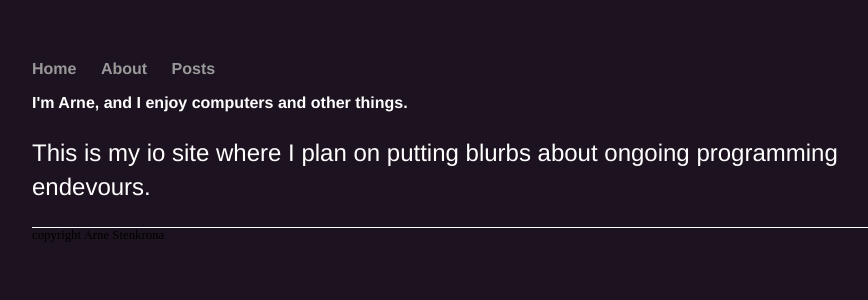
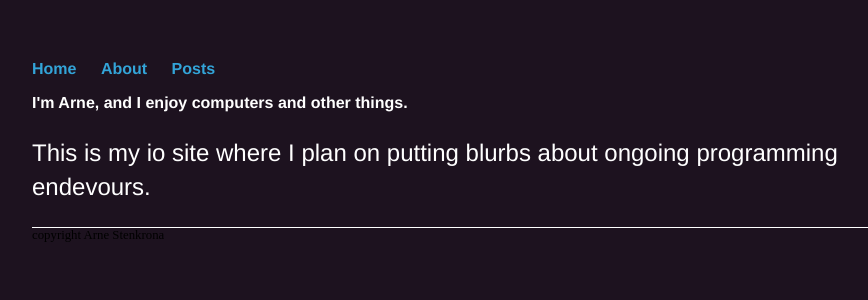
Before and after one commit to ArneStenkrona/ArneStenkrona.github.io, a Jekyll site: the page built from index.html, in a window 1280 px wide. Shown: the top 300 px of the page, without its empty margins (160-1028 px from the left). Built offline with Jekyll 4.4.1, drawn with Linux system fonts in a browser that asks for light colours.

Commit message:
update styling

```diff
--- a/css/main.css
+++ b/css/main.css
@@ -15,11 +15,18 @@ nav ul li, footer ul li {
 }
 a {
     text-decoration: none;
-    color: #999;
+    color: rgb(51, 164, 216);
+}
+a:visited {
+    color: rgb(177, 85, 214);
 }
 a:hover {
     text-decoration: underline;
 }
+a:active {
+    color: rgb(84, 84, 194);
+}
+
 h1 {
     font-size: 2em;
     font-family:'Helvetica', 'Arial', 'Sans-Serif';
```
